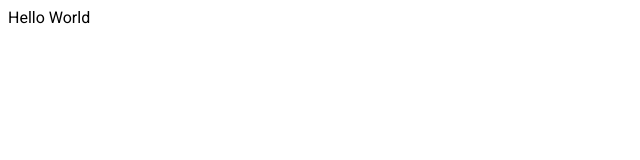
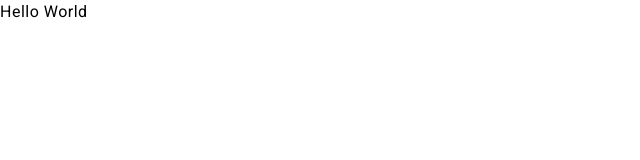
Before and after one commit to LongNguyen159/ollama-chatbot, an Angular app: page / in a window 1280 px wide. Shown: the top 160 px of the page, without its empty margins (0-640 px from the left). Built offline with nearby package versions, Linux system fonts and the light colour scheme.

Commit message:
build: install angular material 18

```diff
--- a/angular.json
+++ b/angular.json
@@ -30,6 +30,7 @@
               "src/assets"
             ],
             "styles": [
+              "@angular/material/prebuilt-themes/azure-blue.css",
               "src/styles.scss"
             ],
             "scripts": []
@@ -90,6 +91,7 @@
               "src/assets"
             ],
             "styles": [
+              "@angular/material/prebuilt-themes/azure-blue.css",
               "src/styles.scss"
             ],
             "scripts": []
--- a/package.json
+++ b/package.json
@@ -15,6 +15,7 @@
     "@angular/compiler": "^18.0.2",
     "@angular/core": "^18.0.2",
     "@angular/forms": "^18.0.2",
+    "@angular/material": "^18.0.2",
     "@angular/platform-browser": "^18.0.2",
     "@angular/platform-browser-dynamic": "^18.0.2",
     "@angular/router": "^18.0.2",
--- a/src/app/app.config.ts
+++ b/src/app/app.config.ts
@@ -2,7 +2,8 @@
 import { provideRouter } from '@angular/router';
 
 import { routes } from './app.routes';
+import { provideAnimationsAsync } from '@angular/platform-browser/animations/async';
 
 export const appConfig: ApplicationConfig = {
-  providers: [provideRouter(routes)]
+  providers: [provideRouter(routes), provideAnimationsAsync()]
 };
--- a/src/index.html
+++ b/src/index.html
@@ -9,8 +9,10 @@
   <style>
     @import url('https://fonts.googleapis.com/css2?family=Roboto:ital,wght@0,100;0,300;0,400;0,500;0,700;0,900;1,100;1,300;1,400;1,500;1,700;1,900&display=swap');
   </style>
+  <link href="https://fonts.googleapis.com/css2?family=Roboto:wght@300;400;500&display=swap" rel="stylesheet">
+  <link href="https://fonts.googleapis.com/icon?family=Material+Icons" rel="stylesheet">
 </head>
-<body>
+<body class="mat-typography">
   <app-root></app-root>
 </body>
 </html>
--- a/src/styles.scss
+++ b/src/styles.scss
@@ -1,3 +1,5 @@
 html, body {
     font-family: 'Roboto';
 }
+html, body { height: 100%; }
+body { margin: 0; font-family: Roboto, "Helvetica Neue", sans-serif; }
```
Also changed, not shown: 1 other file (tests, documents, lock files or other folders).
